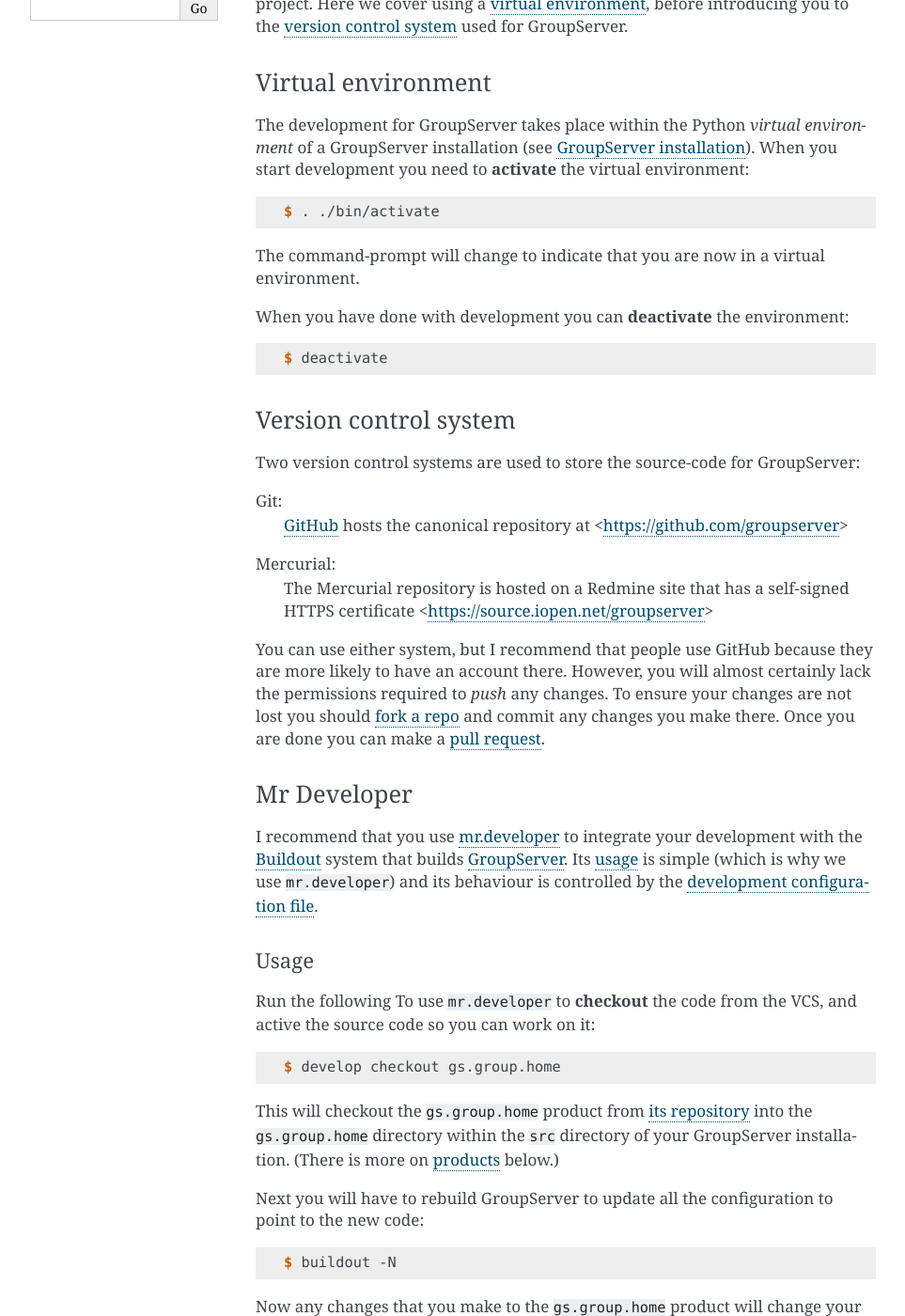
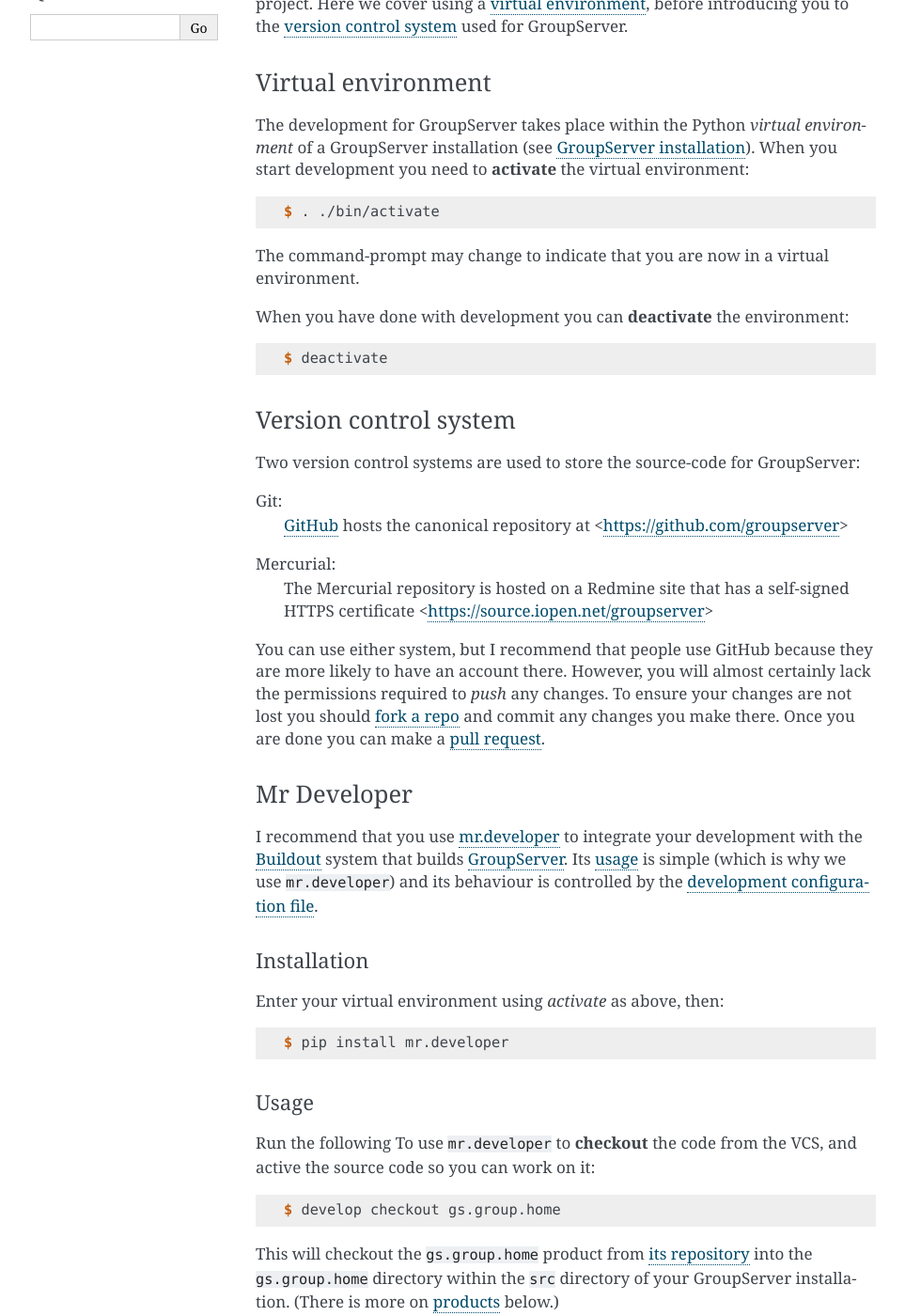
Before and after one commit to groupserver/buildout, a Sphinx documentation site: the page built from docs/development.rst, in a window 1280 px wide and 1400 px high, scrolled down 632 px. Shown: the whole window at 94% size, without its empty margins (148-1111 px from the left). Built offline with Sphinx 7.4.7, drawn with Linux system fonts in a browser that asks for light colours; some of the changed text lies outside the part shown.

Commit message:
Update development.rst
Installing mr.developer and updated buildout command for GS

```diff
--- a/docs/development.rst
+++ b/docs/development.rst
@@ -55,7 +55,7 @@
 
    $ . ./bin/activate
 
-The command-prompt will change to indicate that you are now in a
+The command-prompt may change to indicate that you are now in a
 virtual environment.
 
 When you have done with development you can **deactivate** the
@@ -105,6 +105,15 @@
 ``mr.developer``) and its behaviour is controlled by the
 `development configuration file`_.
 
+Installation
+------------
+
+Enter your virtual environment using `activate` as above, then:
+
+.. code-block:: console
+
+  $ pip install mr.developer
+
 Usage
 -----
 
@@ -128,7 +137,7 @@
 
 .. code-block:: console
 
-   $ buildout -N
+   $ buildout -n -c site.cfg install
 
 Now any changes that you make to the ``gs.group.home`` product
 will change your version of GroupServer.
@@ -142,7 +151,7 @@
 .. code-block:: console
 
     $ develop deactivate gs.group.home
-    $ buildout -N
+    $ buildout -n -c site.cfg install
 
 Development configuration file
 ------------------------------
```
